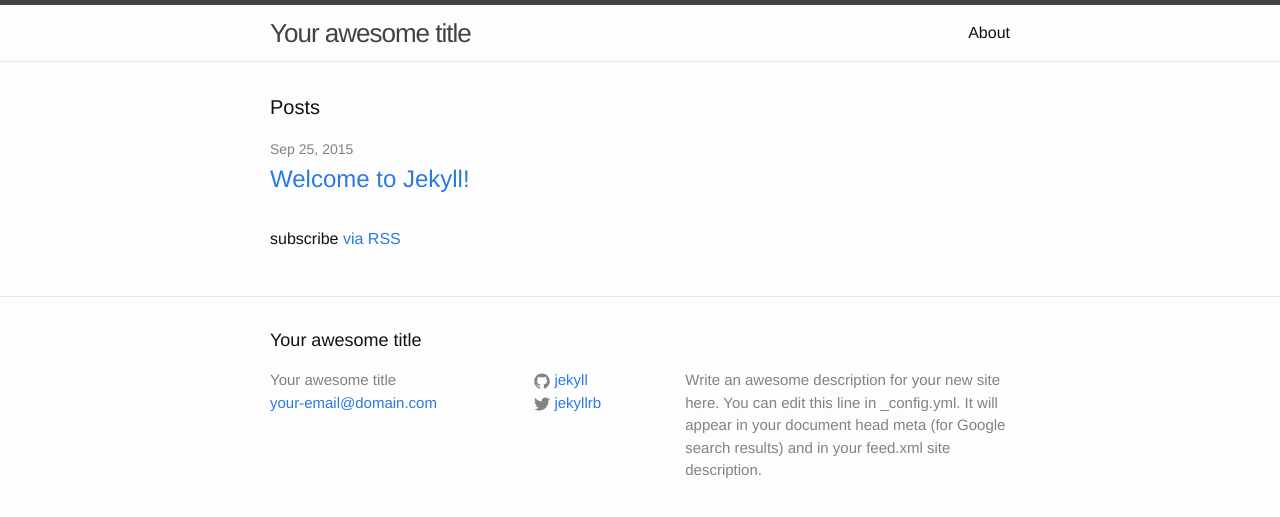
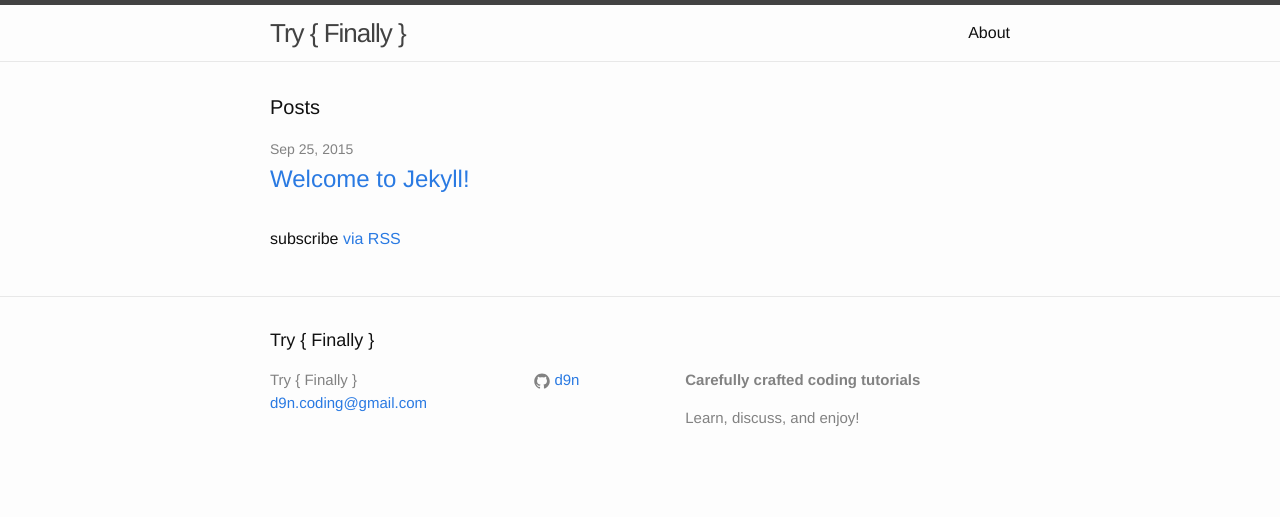
Before and after one commit to d9n/tryfinally, a Jekyll site: the page built from index.html, in a window 1280 px wide. Shown: the top 517 px of the page. Built offline with Jekyll 4.4.1, drawn with Linux system fonts in a browser that asks for light colours.

Commit message:
Update config for this blog

```diff
--- a/_config.yml
+++ b/_config.yml
@@ -1,14 +1,14 @@
 # Site settings
-title: Your awesome title
-email: your-email@domain.com
-description: > # this means to ignore newlines until "baseurl:"
-  Write an awesome description for your new site here. You can edit this
-  line in _config.yml. It will appear in your document head meta (for
-  Google search results) and in your feed.xml site description.
-baseurl: "" # the subpath of your site, e.g. /blog/
-url: "http://yourdomain.com" # the base hostname & protocol for your site
-twitter_username: jekyllrb
-github_username:  jekyll
+title: Try { Finally }
+email: d9n.coding@gmail.com
+description: >
+  <b>Carefully crafted coding tutorials</b>
+  <p>
+  Learn, discuss, and enjoy!
+baseurl: "/tutorials"
+url: "http://d9n.github.io"
+#twitter_username:
+github_username:  d9n
 
 # Build settings
 markdown: kramdown
```
